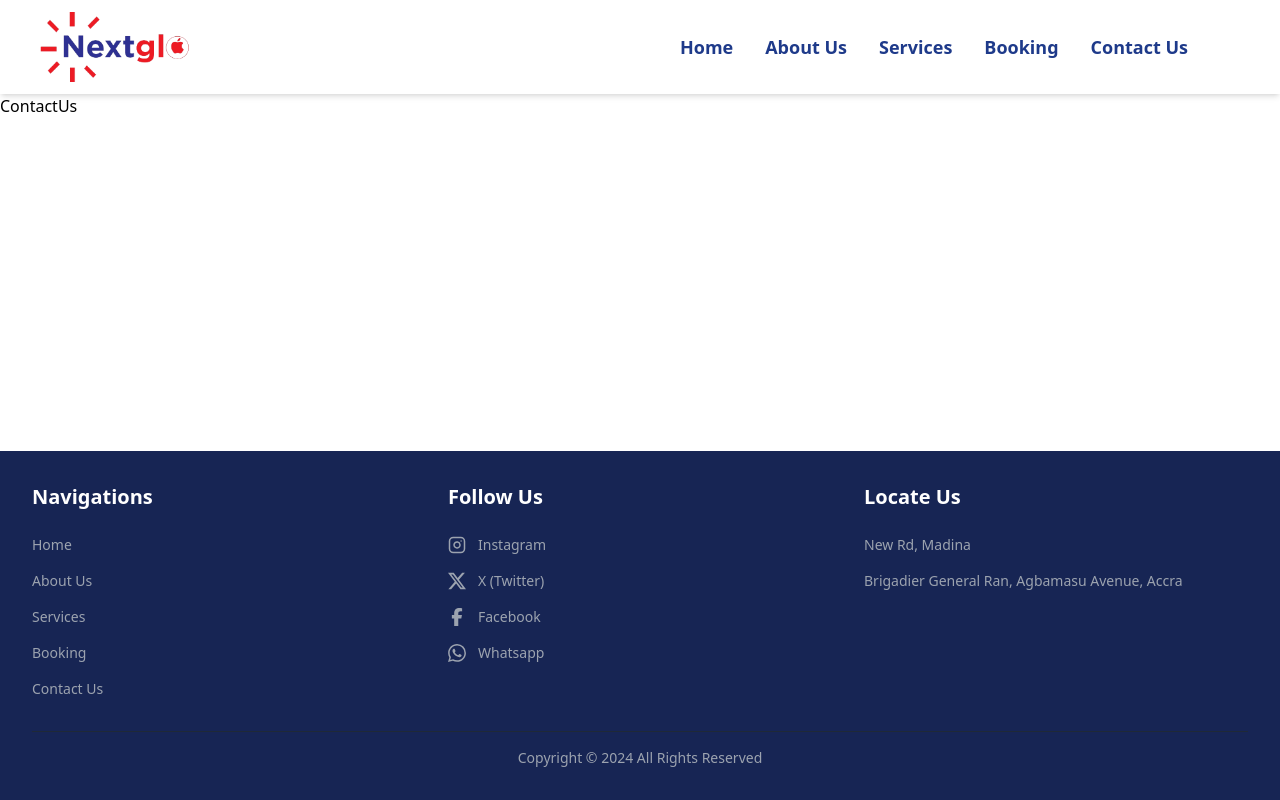
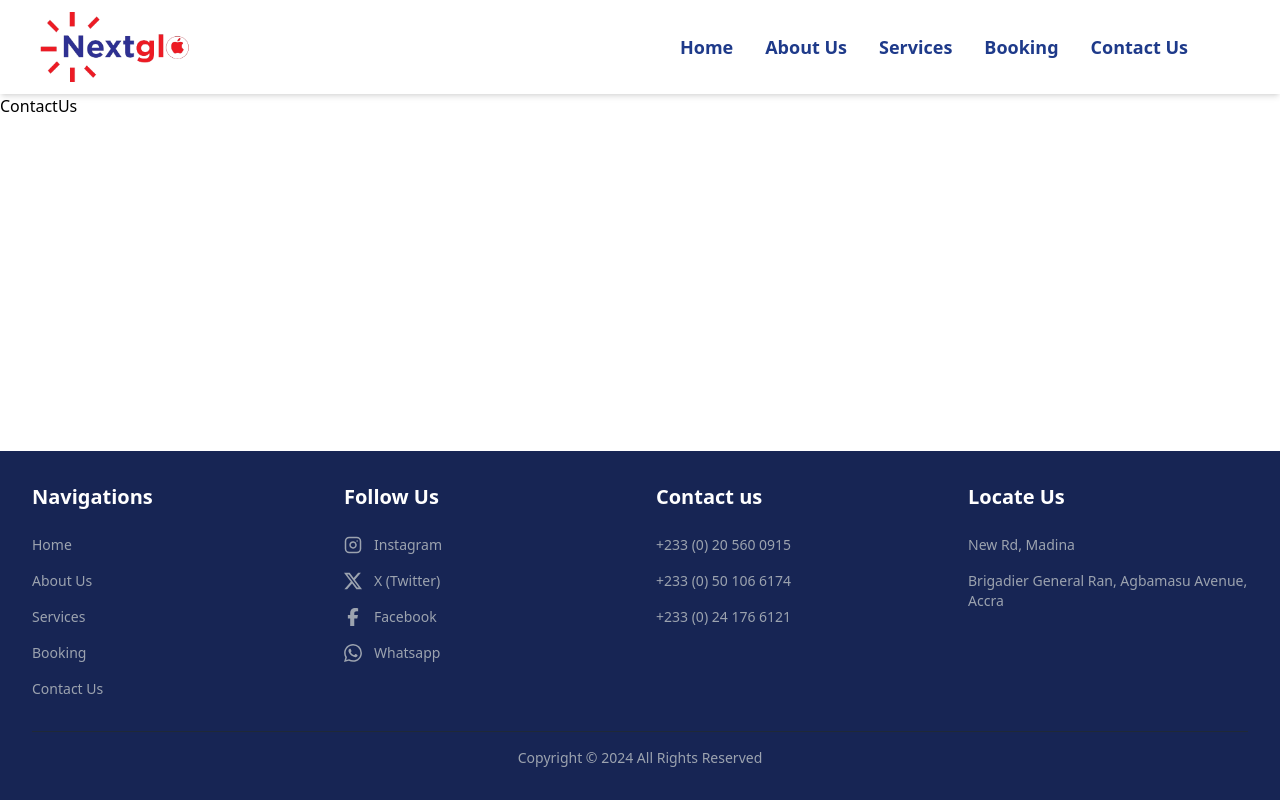
Before and after one commit to f90dErry/nextglo-repairs, a React (Vite) app: page /contact-us in a window 1280 px wide. Built offline with nearby package versions, Linux system fonts and the light colour scheme.

Commit message:
updated footer.jsx

```diff
--- a/src/components/Footer.jsx
+++ b/src/components/Footer.jsx
@@ -36,7 +36,7 @@ const Footer = () => {
   return (
     <footer className='bg-blue-950 text-white bottom-0 fixed w-full py-8 font-sans'>
       <div className='container mx-auto px-8'>
-        <div className='grid grid-cols-3 gap-8 mb-8'>
+        <div className='grid grid-cols-2 md:grid-cols-4 gap-8 mb-8'>
           {/* Navigation Section */}
           <div className=''>
             <h3 className='text-white mb-6 font-semibold text-xl'>
@@ -47,7 +47,7 @@ const Footer = () => {
                 <Link
                   key={item.link}
                   to={item.link}
-                  className='text-gray-400 hover:text-white text-sm'
+                  className='text-gray-400 md:hover:text-white text-sm'
                 >
                   {item.linkName}
                 </Link>
@@ -63,12 +63,24 @@ const Footer = () => {
                 <Link
                   key={item.name}
                   to={item.path}
-                  className='flex items-center gap-3 text-gray-400 hover:text-white text-sm'
+                  className='flex items-center gap-3 text-gray-400 md:hover:text-white text-sm'
                 >
                   <span className='text-lg'>{item.icon}</span>
                   <span>{item.name}</span>
                 </Link>
               ))}
+            </div>
+          </div>
+
+          {/* Contact Us */}
+          <div>
+            <h3 className='text-white mb-6 font-semibold text-xl'>
+              Contact us
+            </h3>
+            <div className='flex flex-col gap-4 text-gray-400 text-sm'>
+              <span>+233 (0) 20 560 0915</span>
+              <span>+233 (0) 50 106 6174</span>
+              <span>+233 (0) 24 176 6121</span>
             </div>
           </div>
 
```
